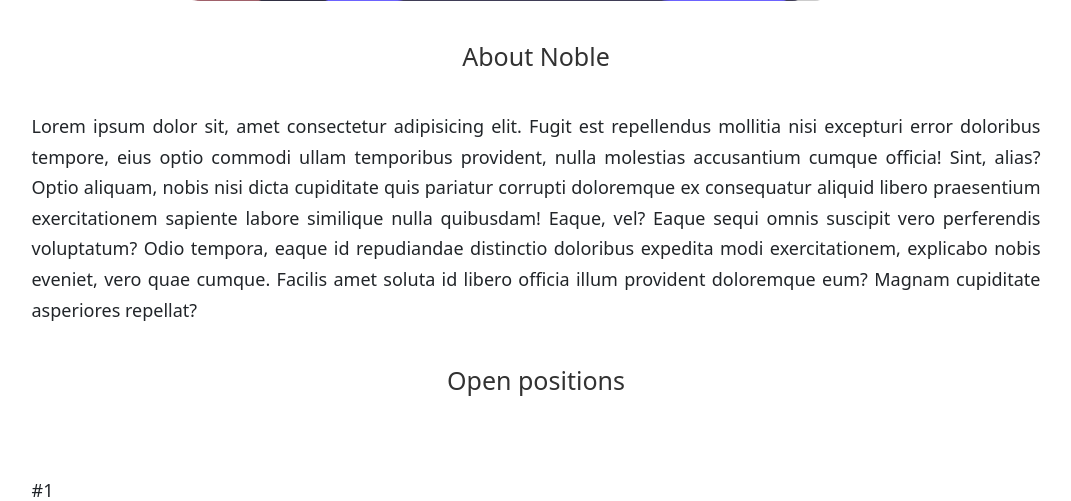
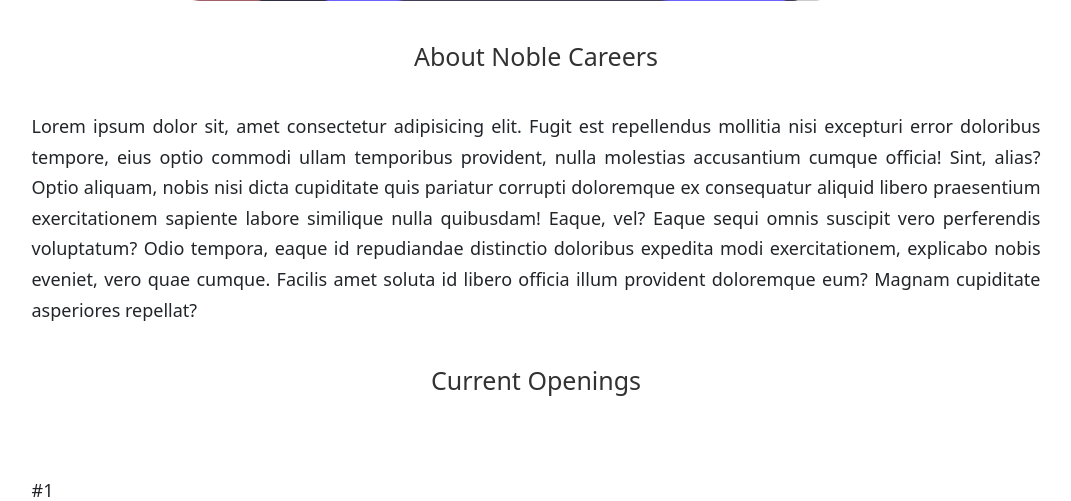
Before and after one commit to Mokoth/careers-portal, a Flask app: page / in a window 1280 px wide. Shown: the part 475-976 px from the top of the page, without its empty margins (104-1175 px from the left). Run offline with Flask 3, Linux system fonts and the light colour scheme.

Commit message:
Add some changes

```diff
--- a/templates/home.html
+++ b/templates/home.html
@@ -1,9 +1,10 @@
 {%extends 'base.html'%}
+{%block title%}Noble{%endblock%}
 {%block content%}
 <div class="container">
   <h1>Noble Career</h1>
   <img src="{{url_for('static', filename='logo.png')}}" alt="">
-  <h2>About Noble</h2>
+  <h2>About Noble Careers</h2>
   <p>Lorem ipsum dolor sit, amet consectetur adipisicing elit. Fugit est repellendus mollitia nisi excepturi error
     doloribus tempore, eius optio commodi ullam temporibus provident, nulla molestias accusantium cumque officia! Sint,
     alias?
@@ -13,7 +14,7 @@
     Odio tempora, eaque id repudiandae distinctio doloribus expedita modi exercitationem, explicabo nobis eveniet, vero
     quae cumque. Facilis amet soluta id libero officia illum provident doloremque eum? Magnam cupiditate asperiores
     repellat?</p>
-  <h2>Open positions</h2>
+  <h2>Current Openings</h2>
   <!-- <p>Todo - show job positions</p> -->
   {%for job in jobs%}
   {% include 'jobitem.html'%}
```
